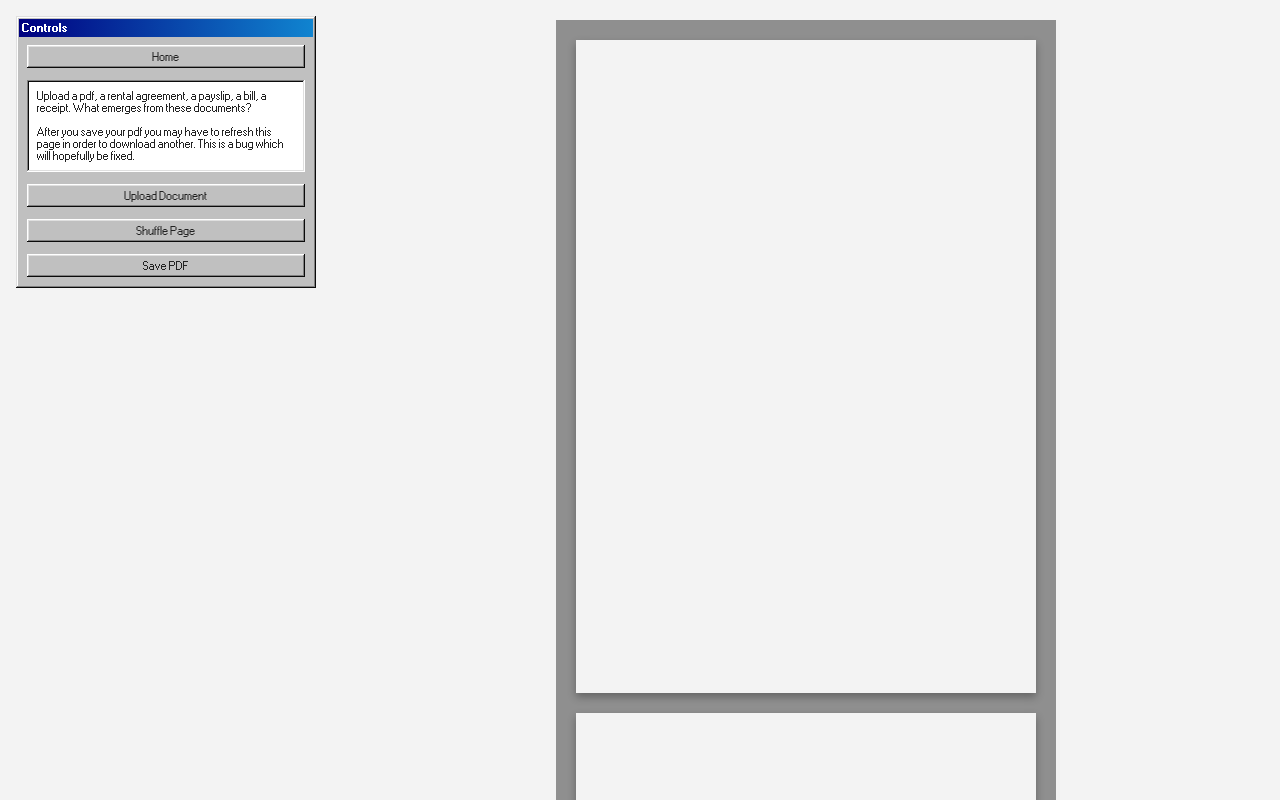
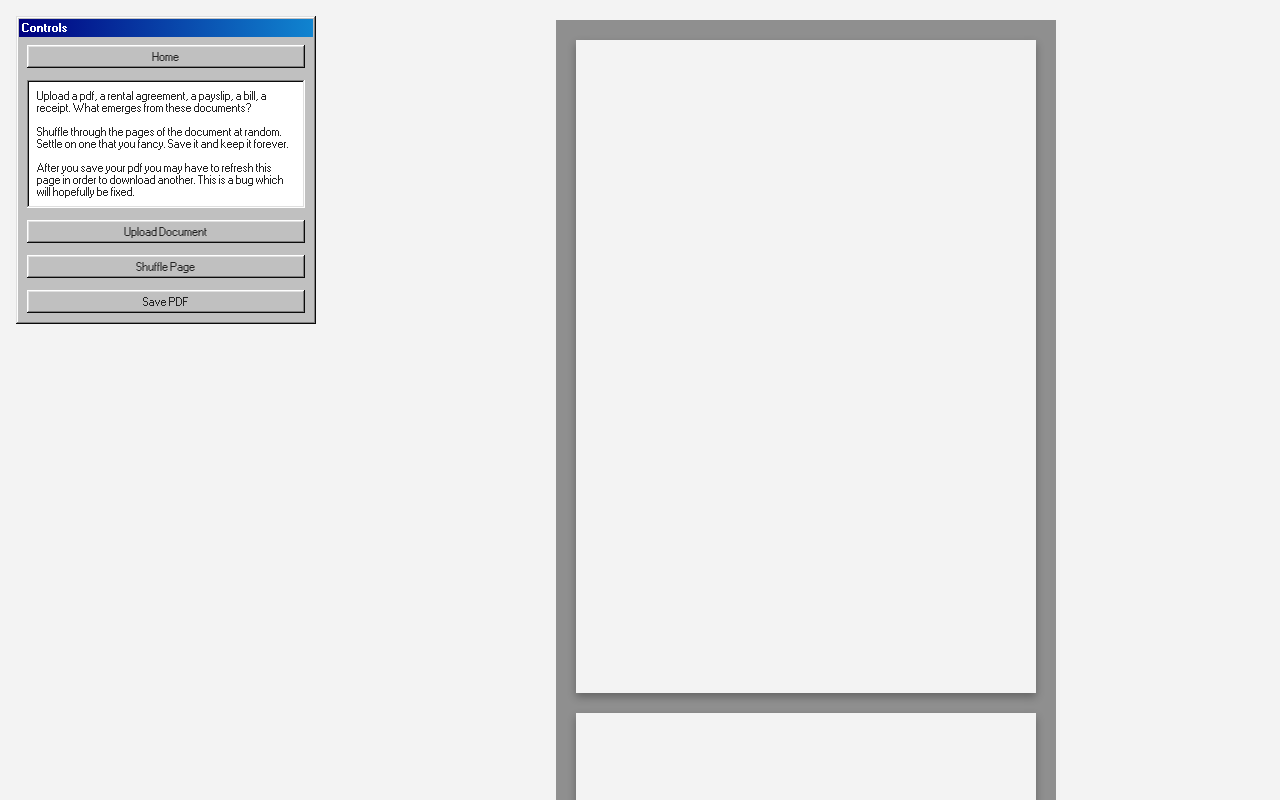
Before and after one commit to priitey/the-document, a plain HTML site: page doc5/doc5-editor.html in a window 1280 px wide. Drawn offline with nearby package versions, Linux system fonts and the light colour scheme; a script that the page names is missing.

Commit message:
refined descriptions on html pages

```diff
--- a/doc5/doc5-editor.html
+++ b/doc5/doc5-editor.html
@@ -23,6 +23,10 @@
                 <div class="sunken-panel" id="info-panel">
                     Upload a pdf, a rental agreement, a payslip, a bill, a receipt.
                     What emerges from these documents?
+                    <br><br>
+                    Shuffle through the pages of the document at random.
+                    Settle on one that you fancy.
+                    Save it and keep it forever.
                     <br><br>
                     After you save your pdf you may have to refresh this page in order to download another. This is a bug which will hopefully be fixed.
                 </div>
```
Also changed, not shown: doc3/doc3.html (+2 -2 lines).
